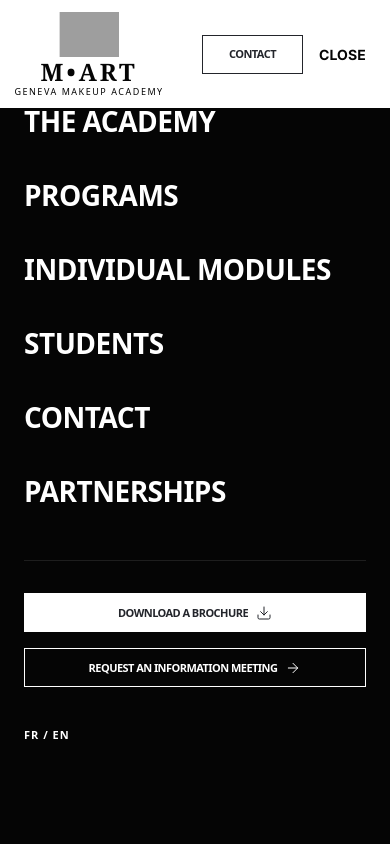
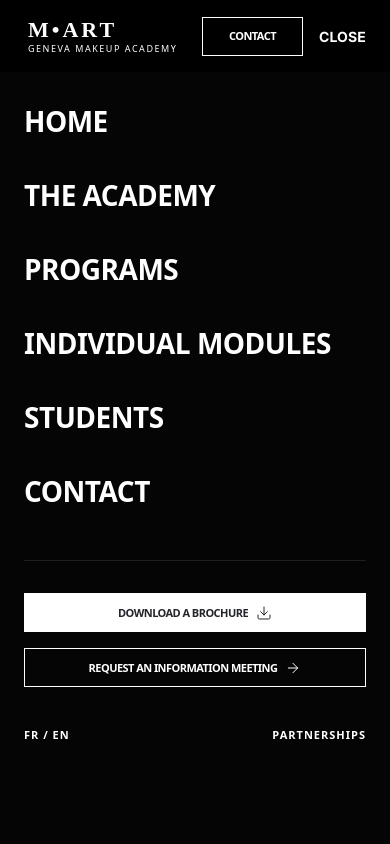
Before and after one commit to hugoc1944/m-art, a Next.js app: page /the-academy in a window 390 px wide. Both pictures are taken after a click on the button "MENU". Shown: the top 844 px of the page. Built offline with nearby package versions, Linux system fonts and the light colour scheme; grey boxes are pictures that could not be loaded.

Commit message:
Fixes on mobile, images and overall

```diff
--- a/src/app/students/page.tsx
+++ b/src/app/students/page.tsx
@@ -42,7 +42,7 @@ export default function StudentsPage() {
       <div className="relative z-10 w-full h-full flex items-center justify-center text-center px-[var(--space-6)]">
         <div className="flex flex-col items-center">
 
-          <h1 className="font-[Didot] font-bold text-white text-[72px] md:text-[52px] sm:text-[36px] tracking-[8px] uppercase">
+          <h1 className="font-[Didot] leading-[1] font-bold text-white text-[72px] md:text-[52px] sm:text-[36px] tracking-[8px] uppercase">
             Coming Soon
           </h1>
 
--- a/src/components/academy/AcademyHero.tsx
+++ b/src/components/academy/AcademyHero.tsx
@@ -26,11 +26,7 @@ export default function AcademyHero({
           alt="M-ART Academy"
           fill
           priority
-          quality={95}
-          sizes="(max-width: 640px) 100vw,
-            (max-width: 1024px) 100vw,
-            100vw"
-          className="object-cover sm:object-[center_60%] lg:scale-[1.08] lg:translate-x-[60px]"
+          className="object-cover object-[58%_60%] sm:object-[center_60%] lg:scale-[1.08] lg:translate-x-[60px]"
         />
         <div className="absolute inset-0 bg-black/20 md:bg-black/20 sm:bg-black/35" />
       </div>
--- a/src/components/home/Hero.tsx
+++ b/src/components/home/Hero.tsx
@@ -12,10 +12,7 @@ export default function Hero() {
       alt="Hero Background"
       fill
       priority
-      quality={95}
-      sizes="(max-width: 640px) 100vw,
-            (max-width: 1024px) 100vw,
-            100vw"
+
       className="object-cover object-[center_60%] md:object-center sm:object-[left_40%]"
     />
 
--- a/src/components/layout/HomeIntroOverlay.tsx
+++ b/src/components/layout/HomeIntroOverlay.tsx
@@ -3,11 +3,22 @@
 import { useEffect, useState } from "react";
 import { motion, AnimatePresence } from "framer-motion";
 
-export default function HomeIntroOverlay() {
+interface HomeIntroOverlayProps {
+  onFinish?: () => void;
+}
+
+export default function HomeIntroOverlay({
+  onFinish,
+}: HomeIntroOverlayProps) {
   const [show, setShow] = useState(false);
   const [imageLoaded, setImageLoaded] = useState(false);
 
+  /* =========================================================
+     INIT — Only on Home & Only Once Per Session
+  ========================================================= */
   useEffect(() => {
+    if (typeof window === "undefined") return;
+
     const seen = false;
 
     if (!seen && window.location.pathname === "/") {
@@ -16,15 +27,19 @@ export default function HomeIntroOverlay() {
     }
   }, []);
 
+  /* =========================================================
+     HOLD + EXIT CONTROL
+  ========================================================= */
   useEffect(() => {
-    if (imageLoaded && show) {
-      const timer = setTimeout(() => {
-        setShow(false);
-      }, 2000); // HOLD TIME (text visible duration)
+    if (!show || !imageLoaded) return;
 
-      return () => clearTimeout(timer);
-    }
-  }, [imageLoaded, show]);
+    const timer = setTimeout(() => {
+      setShow(false);
+      onFinish?.();
+    }, 1800); // ideal cinematic timing
+
+    return () => clearTimeout(timer);
+  }, [imageLoaded, show, onFinish]);
 
   return (
     <AnimatePresence>
@@ -33,10 +48,10 @@ export default function HomeIntroOverlay() {
           initial={{ opacity: 1 }}
           animate={{ opacity: 1 }}
           exit={{ opacity: 0 }}
-          transition={{ duration: 1 }}
-          className="fixed inset-0 z-[9999] pointer-events-auto"
+          transition={{ duration: 0.8, ease: "easeInOut" }}
+          className="fixed inset-0 z-[9999] pointer-events-auto bg-black"
         >
-          {/* Background */}
+          {/* Background Image */}
           <img
             src="/intro_screen.jpg"
             alt="M·ART Introduction"
@@ -44,12 +59,15 @@ export default function HomeIntroOverlay() {
             className="absolute inset-0 w-full h-full object-cover"
           />
 
-          {/* Text */}
+          {/* Text (only after image loaded) */}
           {imageLoaded && (
             <motion.div
-              className="absolute inset-0 flex items-center justify-center text-white "
+              initial={{ opacity: 0 }}
+              animate={{ opacity: 1 }}
+              transition={{ duration: 1.1, ease: [0.4, 0, 0.2, 1] }}
+              className="absolute inset-0 flex items-center justify-center text-white"
             >
-              <div className="text-center">
+              <div className="text-center select-none">
                 <div
                   className="font-[Didot] font-bold uppercase"
                   style={{
--- a/src/components/layout/Navbar.tsx
+++ b/src/components/layout/Navbar.tsx
@@ -15,7 +15,7 @@ export default function Navbar() {
   const [isTrainingsOpen, setIsTrainingsOpen] = useState(false);
   const pathname = usePathname();
   const isStudentsPage = pathname === "/students";
-  const isCompact = isScrolled || isStudentsPage;
+  const isCompact = isScrolled || isStudentsPage || isMenuOpen;
   /* =============================
      Scroll Detection
   ============================= */
@@ -237,8 +237,10 @@ export default function Navbar() {
 >
   <div className="container h-full flex items-center justify-between relative">
 
-          {/* Logo system unchanged */}
+    {/* Logo system unchanged — now clickable */}
     <div className="relative flex-1 h-full">
+
+      <Link href="/" className="absolute inset-0 z-10" onClick={() => setIsMenuOpen(false)} />
 
       <div
         className={cn(
@@ -297,15 +299,23 @@ export default function Navbar() {
     <div className="h-full flex flex-col justify-center px-[var(--space-6)]">
 
       <nav className="flex flex-col gap-[var(--space-8)] text-[28px] font-bold tracking-[-0.5px] uppercase">
+
+        <Link href="/" onClick={() => setIsMenuOpen(false)}>HOME</Link>
+
         <Link href="/the-academy" onClick={() => setIsMenuOpen(false)}>THE ACADEMY</Link>
+
         <Link href="/programs" onClick={() => setIsMenuOpen(false)}>PROGRAMS</Link>
+
         <Link href="/modules" onClick={() => setIsMenuOpen(false)}>INDIVIDUAL MODULES</Link>
+
         <Link href="/students" onClick={() => setIsMenuOpen(false)}>STUDENTS</Link>
+
         <Link href="/contact" onClick={() => setIsMenuOpen(false)}>CONTACT</Link>
-            <Link href="/partnerships" onClick={() => setIsMenuOpen(false)}>PARTNERSHIPS</Link>
+
       </nav>
 
       <div className="mt-[var(--space-12)] border-t border-white/10 pt-[var(--space-8)] flex flex-col gap-[var(--space-4)]">
+
         <Button href="/brochure" variant="solid" tone="light" size="sm" icon="download" className="w-full">
           DOWNLOAD A BROCHURE
         </Button>
@@ -314,9 +324,13 @@ export default function Navbar() {
           Request an Information Meeting
         </Button>
 
-            <div className="pt-[var(--space-6)] text-[11px] font-semibold tracking-[1px] uppercase">
-              FR / EN
+        <div className="pt-[var(--space-6)] text-[11px] font-semibold tracking-[1px] uppercase flex justify-between">
+          <span>FR / EN</span>
+          <Link href="/partnerships" onClick={() => setIsMenuOpen(false)}>
+            PARTNERSHIPS
+          </Link>
         </div>
+
       </div>
 
     </div>
--- a/src/components/layout/RootLayoutShell.tsx
+++ b/src/components/layout/RootLayoutShell.tsx
@@ -1,27 +1,43 @@
-// src/components/layout/RootLayoutShell.tsx
+"use client";
 
+import { useState, useEffect } from "react";
 import type { ReactNode } from "react";
 import Navbar from "@/components/layout/Navbar";
 import Footer from "@/components/layout/Footer";
 import HomeIntroOverlay from "./HomeIntroOverlay";
+import { usePathname } from "next/navigation";
 
-interface RootLayoutShellProps {
-  children: ReactNode;
-}
-
-/**
- * RootLayoutShell
- * Global structural wrapper for all pages.
- * Keeps layout consistent and enforces container rhythm.
- */
 export default function RootLayoutShell({
   children,
-}: RootLayoutShellProps) {
+}: {
+  children: ReactNode;
+}) {
+  const pathname = usePathname();
+  const isHome = pathname === "/";
+
+  const [introFinished, setIntroFinished] = useState(!isHome);
+
+  /* =========================================================
+     If not home, skip intro immediately
+  ========================================================= */
+  useEffect(() => {
+    if (!isHome) {
+      setIntroFinished(true);
+    }
+  }, [isHome]);
+
   return (
+    <>
+      {/* Intro Overlay (Home Only) */}
+      {isHome && !introFinished && (
+        <div className="fixed inset-0 z-[9999] bg-black">
+          <HomeIntroOverlay onFinish={() => setIntroFinished(true)} />
+        </div>
+      )}
+
+      {/* Render full layout ONLY after intro finished */}
+      {introFinished && (
         <div className="min-h-screen flex flex-col bg-editorialWhite text-charcoal">
-
-      <HomeIntroOverlay/>
-
           <Navbar />
 
           <main className="flex-1 pt-[70px]">
@@ -30,5 +46,7 @@ export default function RootLayoutShell({
 
           <Footer />
         </div>
+      )}
+    </>
   );
 }
```
Lines whose indentation alone changed are shown as unchanged.
